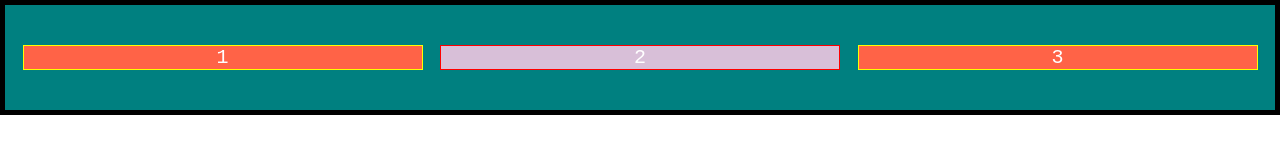
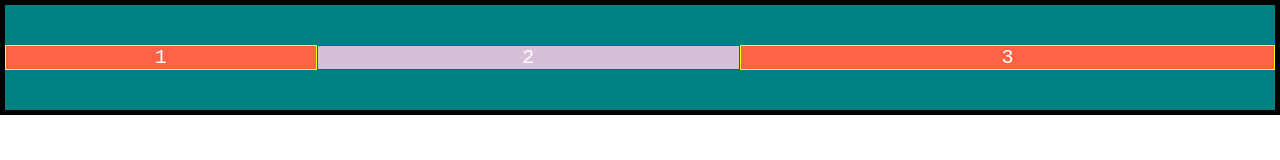
Before and after one commit to ElyaDzhy/Unit-21, a plain HTML site: page index.html in a window 1280 px wide. Drawn offline with Linux system fonts and the light colour scheme.

Commit message:
Add example of new property 'flex-grow'

```diff
--- a/index.html
+++ b/index.html
@@ -12,9 +12,9 @@
   </head>
   <body>
     <div class="flexContainer parent">
-      <div class="flexItem child" style="flex-shrink: 1">1</div>
-      <div class="flexItem child" style="flex-shrink: 20">2</div>
-      <div class="flexItem child" style="flex-shrink: 3">3</div>
+      <div class="flexItem child" style="flex-grow: 1">1</div>
+      <div class="flexItem child" style="flex-grow: 2">2</div>
+      <div class="flexItem child" style="flex-grow: 3">3</div>
     </div>
   </body>
 </html>
--- a/styles.css
+++ b/styles.css
@@ -11,7 +11,7 @@
 }
 
 .flexItem {
-  flex-basis: 400px;
+  flex-basis: 200px;
   /* flex-shrink: ; */
 }
 /* ---------- */
```
